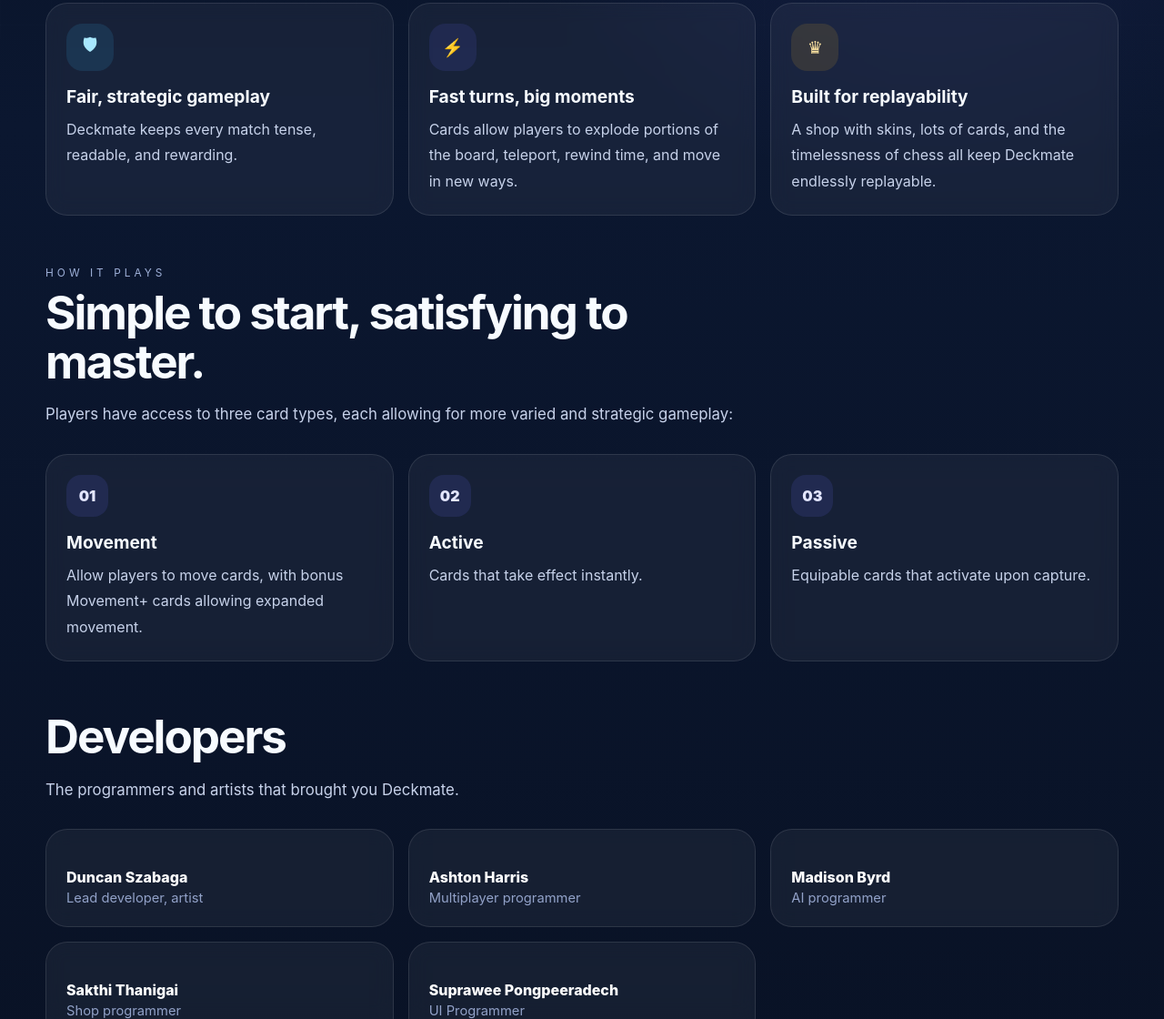
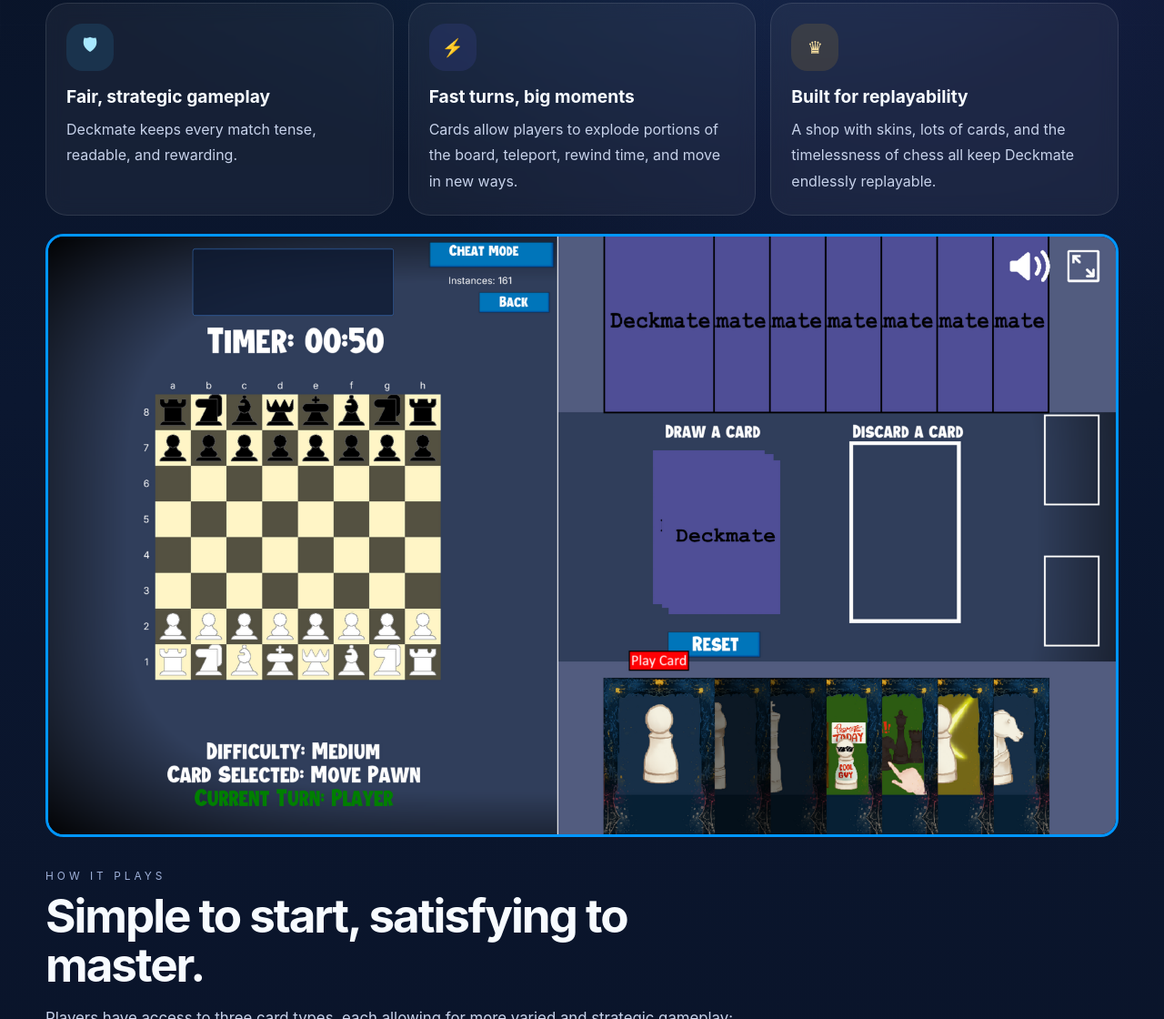
Before and after one commit to spagootie/spagootie.github.io, a plain HTML site: page index.html in a window 1280 px wide. Shown: the part 757-1877 px from the top of the page at 91% size. Drawn offline with Linux system fonts and the light colour scheme.

Commit message:
added screenshot

```diff
--- a/index.html
+++ b/index.html
@@ -113,11 +113,10 @@
         <div class="section-head">
           <div class="eyebrow">Why players love it</div>
           <h3>Classic chess, with power-up cards.</h3>
-          <p>
+         <p>
           <!-- some filler text -->
           </p>
         </div>
-
         <div class="feature-grid">
           <div class="card">
             <div class="card-icon sky">🛡</div>
@@ -135,6 +134,7 @@
             <div class="feature-text">A shop with skins, lots of cards, and the timelessness of chess all keep Deckmate endlessly replayable.</div>
           </div>
         </div>
+          <img src="images/ingame.png" alt="ingame" class="image">
       </div>
     </section>
 
--- a/styles.css
+++ b/styles.css
@@ -185,6 +185,14 @@
   gap: 14px;
   flex-wrap: wrap;
   margin-top: 28px;
+}
+
+.image {
+    text-align: center;
+    position: relative;
+    top: 20px;
+    border-radius: 20px;
+    border: 3px solid #0096ff;
 }
 
 .btn {
```
